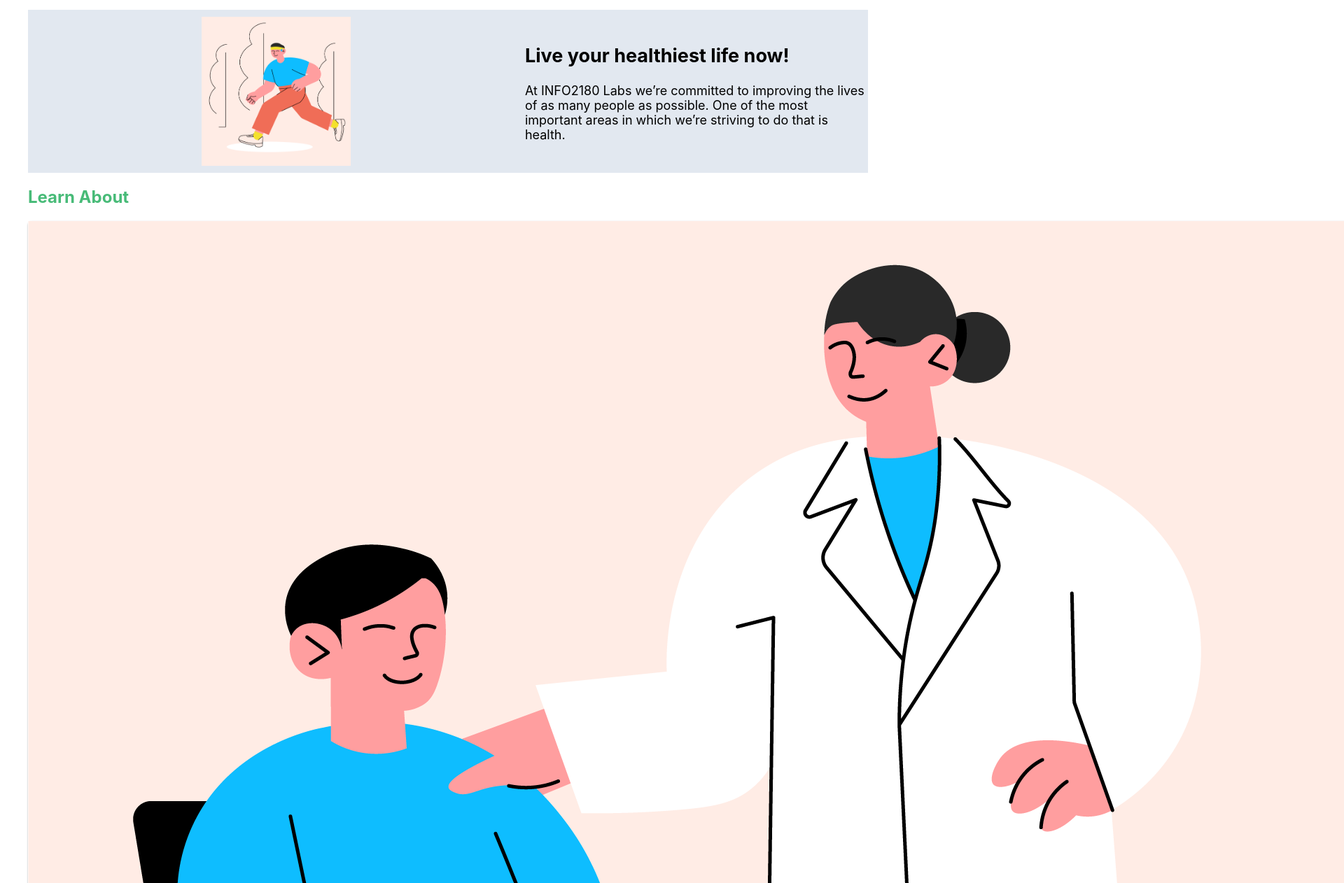
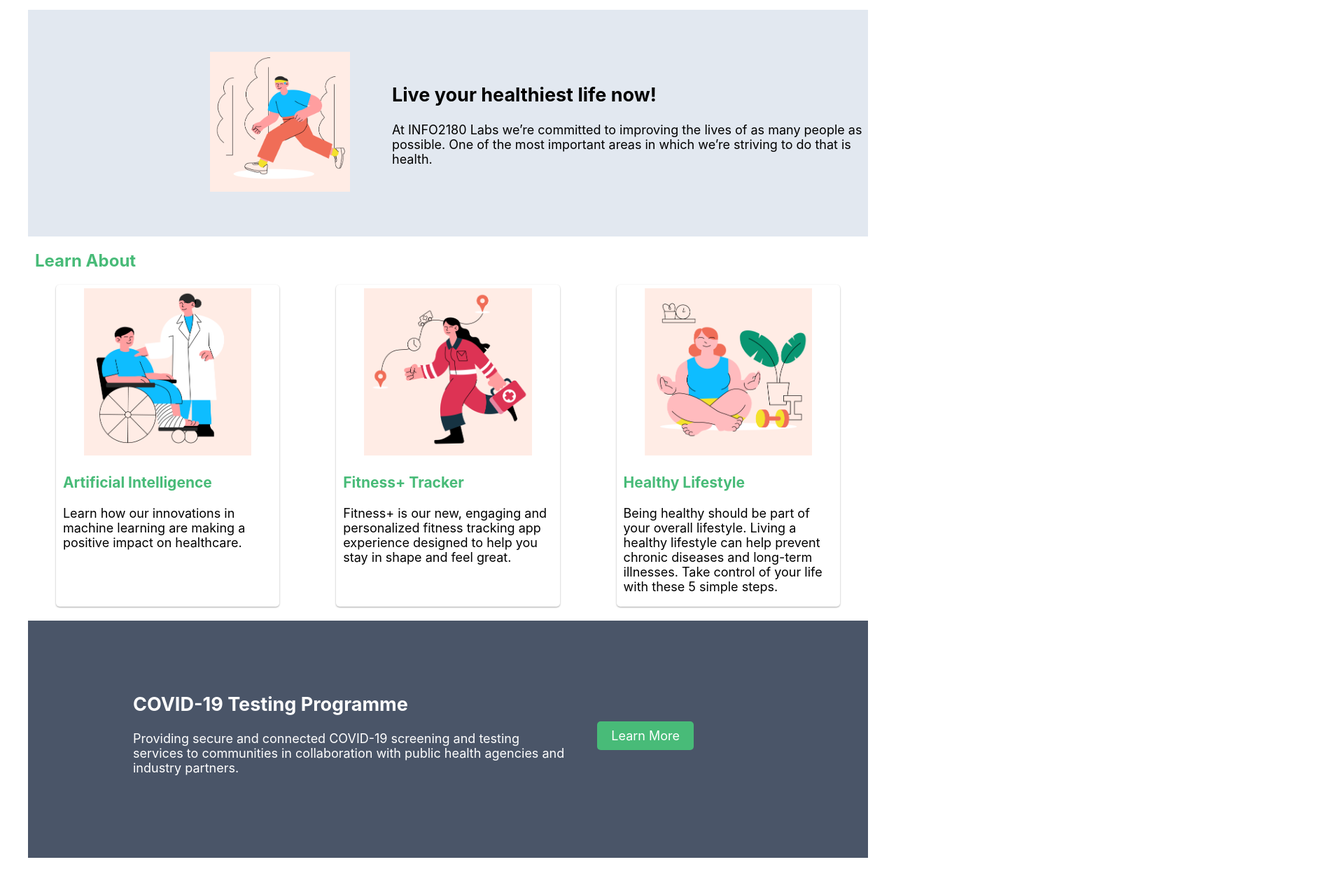
Before and after one commit to JessPAnd/info2180-project1, a plain HTML site: page index.html in a window 1280 px wide. Shown: the part 118-1380 px from the top of the page at 70% size, 1920 px wide, since content can reach past the window. Drawn offline with Linux system fonts and the light colour scheme.

Commit message:
Edited Starter Files

```diff
--- a/styles.css
+++ b/styles.css
@@ -24,78 +24,98 @@ header .container nav ul {
     gap: 20px;
 }
 
-header .container nav ul li a {
+header .container nav  li a {
     color: #6b7280;
 }
 
-header .container nav ul li a:hover {
+header .container nav li a:hover {
     color: #5A67D8;
 }
 
+
 /* overview */
 .overview-hero .container {
-    display: flex;
-    justify-content: center;
+    display: grid;
+    grid-template-columns: 1fr 2fr;
     align-items: center;
     background-color: #E2E8F0;
 }
 
-.overview-hero-image {
-    display: flex;
-    justify-content: center;
-    align-items: center;
+.overview-hero-text{
+    grid-column: 2/3;
 }
-
 .overview-hero-image img {
-
-    width: 30%;
-    padding: 10px;
-    height: auto;
+    padding: 60px;
     object-fit: contain;
+    grid-column: 1/2;
+    width: 200px;
+   margin-left: 200px;
 }
 
 
 /* about us */
-.learn-about .container .cards {
+.learn-about .cards {
     display: grid;
-    align-items: center;
     grid-template-columns: repeat(3, 1fr);
-    gap: 20px;
+    gap: 1px;
+    justify-items: center;
+    margin-bottom: 20px;
 }
 
-.learn-about .container h2 {
-    font-size: 24px;
-    color: #48BB78;
-}
-
-.learn-about .container .cards .card {
+.learn-about .cards .card {
+    width: 80%;
     border-color: #E2E8F0;
     border-radius: 5px;
     box-shadow: 0px 1px 3px rgba(0,0,0,0.12), 0px 1px 2px rgba(0,0,0,0.24);
 }
 
-.learn-about .container .cards .card .card-body h3 {
+.learn-about .cards .card img {
+    width: 75%;
+    padding: 5px;
+    display: block;
+    margin: 0 auto;
+}
+
+.learn-about h2 {
+    font-size: 24px;
+    margin-left: 10px;
+    color: #48BB78;
+}
+
+.learn-about .card-body h3 {
     color: #48BB78;
     font-size: 21px;
+    margin-left: 10px;
+}
+
+.learn-about .card-body p {
+    margin-left: 10px;
+    margin-right: 10px;
 }
 
 /* covid area */
 .testing .container {
-    display: flex;
-    justify-content: space-between;
+    display: grid;
+    padding-top: 50px;
+    padding-bottom: 60px;
+    grid-template-columns: 2fr 1fr;
+    gap: 40px;
     background-color: #4A5568;
     align-items: center;
-    margin-top: 50px;
     color: white;
-
 }
 
-.testing .container .testing-desciption {
+
+.testing .container .testing-desciption  {
     order: 1;
+    margin-top: 30px;
+    margin-bottom: 40px;
+    margin-left: 150px;
 }
 
 .testing .container .cta {
     order: 2;
+
 }
 
 .testing .container .cta a {
@@ -107,11 +127,11 @@ header .container nav ul li a:hover {
 }
 
 
-
 /* stories */
 .stories .container article {
-   display:flex;
-   align-items:center;
+   display: grid;
+   grid-template-columns: 1fr 3fr;
+   align-items: center;
    margin-top: 50px;
    margin-left: 150px;
    margin-right: 150px;
@@ -123,16 +143,23 @@ header .container nav ul li a:hover {
     margin-left: 150px;
    color:#5A67D8;
 }
-.stories .container article a {
-    margin-top: 50px;
+.stories .container .article-body p a{
     color:#5A67D8;
+    font-size: 18px;
+    text-decoration: none;
+
+}
+.stories img{
+    padding-right: 20px;
+    padding-left: 20px;
+    padding-bottom: 20px;
+    padding-top: 20px;
+    border-radius: 50%;
+    float: left;
+    height:250px;
+    width:250px;
 }
 
-.stories .container article img {
-   border-radius:50%;
-   width:100px;
-   height:auto;
-}
 
 /* newsletter */
 .newsletter .container {
@@ -152,7 +179,7 @@ header .container nav ul li a:hover {
 
  .newsletter .container .form-group input,
  .newsletter .container form button {
-   padding:10px 15px;
+    padding:15px 15px;
  }
 
  .newsletter .container form button{
```
Also changed, not shown: index.html (+1 -1 lines), scripts.js (+3 -6 lines). Lines whose indentation alone changed are shown as unchanged.
